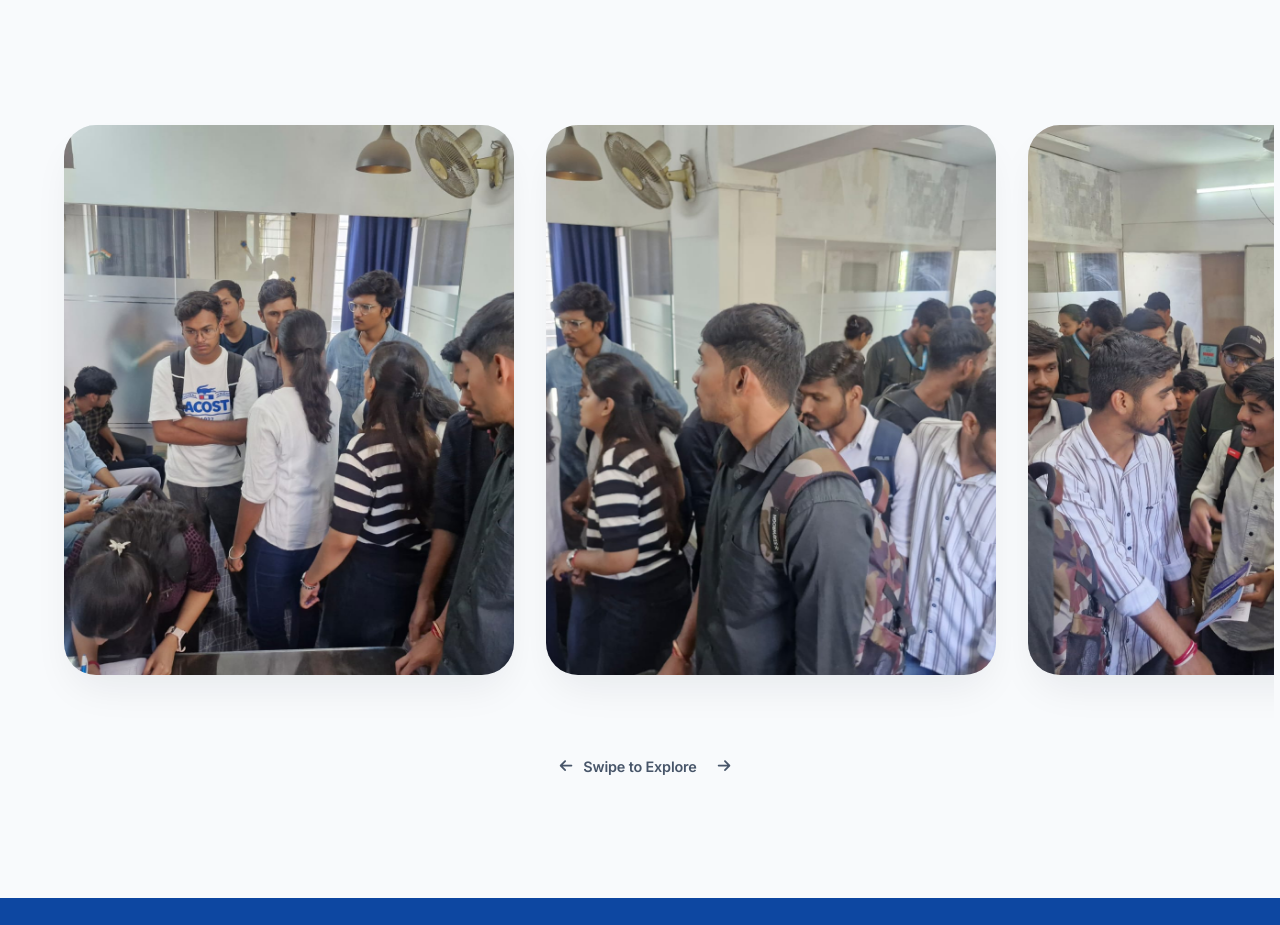
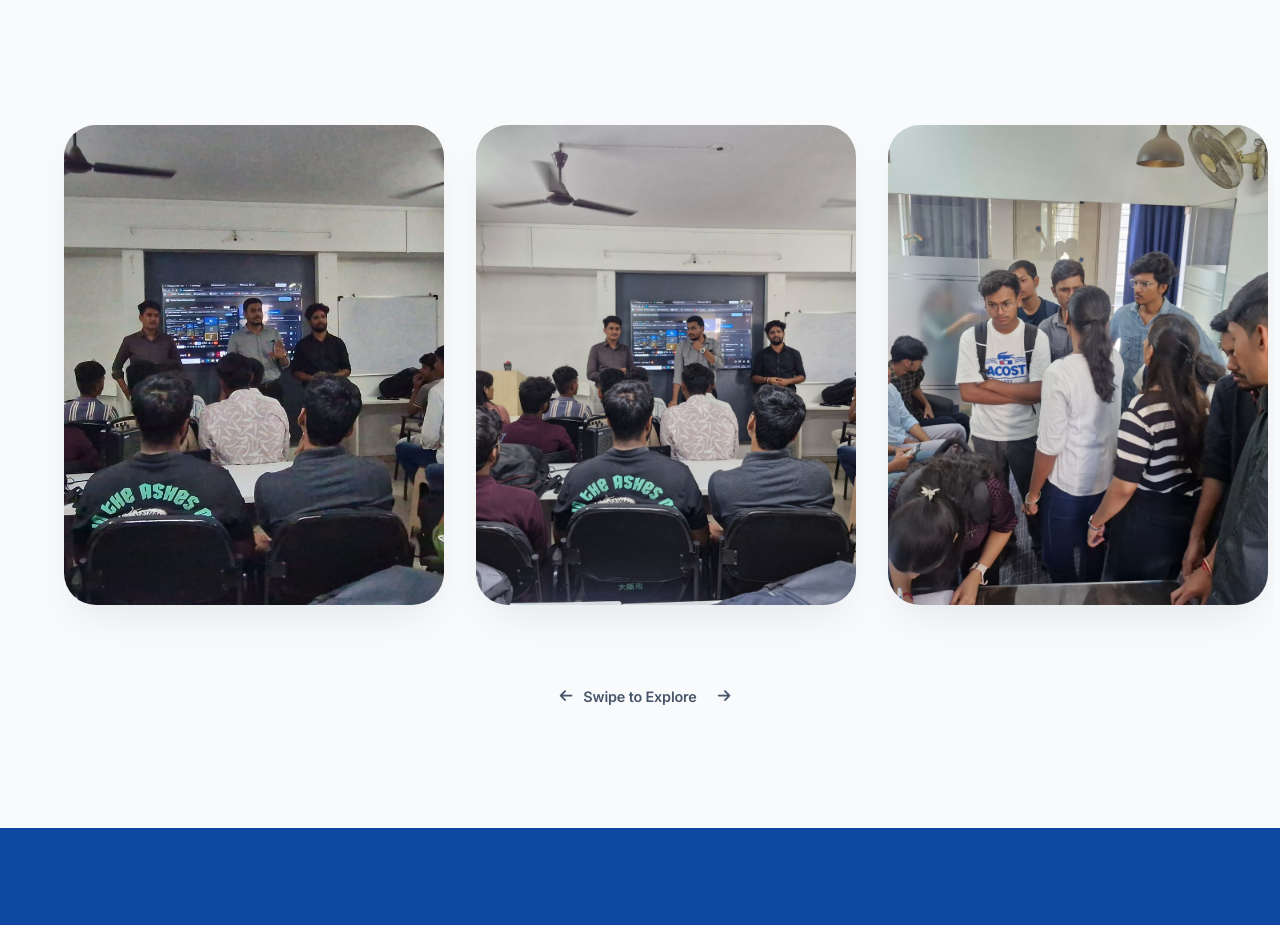
Before and after one commit to tejas140905/tejas140905.github.io, a website: page index.html in a window 1280 px wide. Shown: the part 3282-4207 px from the top of the page. Drawn offline with Linux system fonts and the light colour scheme.

Commit message:
Reorder workshop images and reduce card size for a more compact layout

```diff
--- a/index.html
+++ b/index.html
@@ -134,6 +134,12 @@
                 </div>
                 <div class="workshop-carousel">
                     <div class="workshop-card">
+                        <img src="./public/workshop-4.jpeg" alt="Workshop Session 4">
+                    </div>
+                    <div class="workshop-card">
+                        <img src="./public/workshop-5.jpeg" alt="Workshop Session 5">
+                    </div>
+                    <div class="workshop-card">
                         <img src="./public/workshop-1.jpeg" alt="Workshop Session 1">
                     </div>
                     <div class="workshop-card">
@@ -141,12 +147,6 @@
                     </div>
                     <div class="workshop-card">
                         <img src="./public/workshop-3.jpeg" alt="Workshop Session 3">
-                    </div>
-                    <div class="workshop-card">
-                        <img src="./public/workshop-4.jpeg" alt="Workshop Session 4">
-                    </div>
-                    <div class="workshop-card">
-                        <img src="./public/workshop-5.jpeg" alt="Workshop Session 5">
                     </div>
                 </div>
                 <div class="carousel-hint reveal">
--- a/styles.css
+++ b/styles.css
@@ -761,10 +761,10 @@ p {
 }
 
 .workshop-card {
-    flex: 0 0 450px !important;
-    width: 450px !important;
-    min-width: 450px !important;
-    height: 550px !important;
+    flex: 0 0 380px !important;
+    width: 380px !important;
+    min-width: 380px !important;
+    height: 480px !important;
     border-radius: var(--border-radius-lg);
     overflow: hidden;
     scroll-snap-align: center;
```
